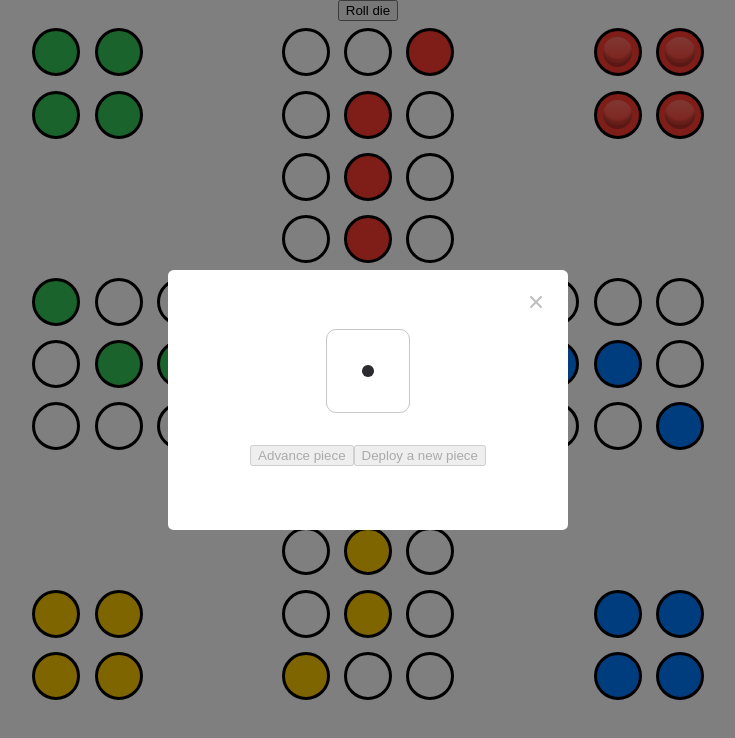
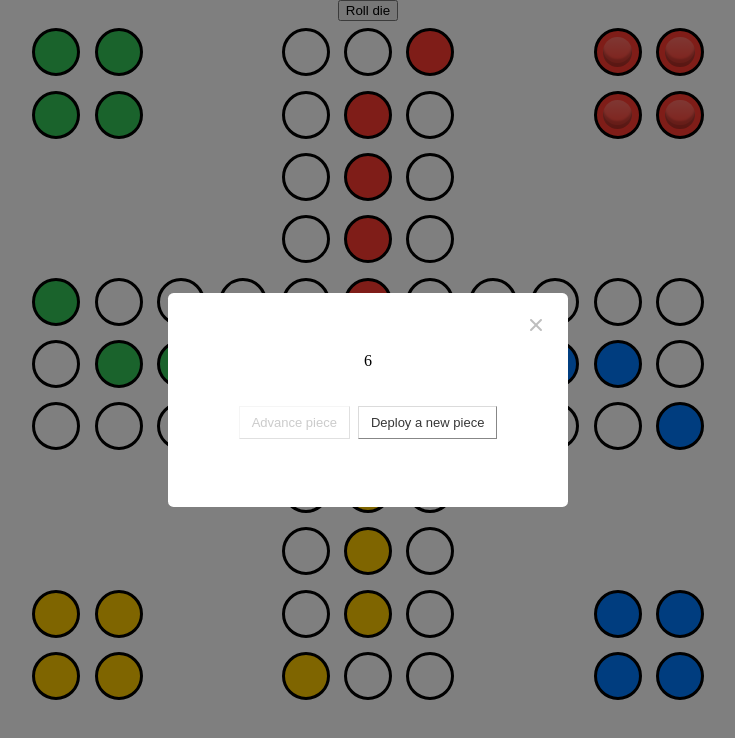
Before and after one commit to pavelruzicka/ludo-client, a Vue app: page / in a window 1280 px wide. Both pictures are taken after a click on the button "Roll die". Shown: the top 738 px of the page, without its empty margins (272-1007 px from the left). Built offline with nearby package versions, Linux system fonts and the light colour scheme.

Commit message:
feat: custom modal buttons

```diff
--- a/src/components/Die.vue
+++ /dev/null
@@ -1,50 +0,0 @@
-<template>
-  <div class="die">
-    <div
-      class="dot"
-      v-for="i in dots"
-      :key="i"
-      :class="{active: active ? active.includes(i) : false}"
-    ></div>
-  </div>
-</template>
-
-<script>
-export default {
-  name: "die",
-
-  data() {
-    return {
-      dots: Array.from(Array(25).keys())
-    };
-  },
-
-  computed: {
-    active() {
-      switch (this.value) {
-        case 1:
-          return [12];
-          break;
-        case 2:
-          return [6, 18];
-          break;
-        case 3:
-          return [4, 12, 20];
-          break;
-        case 4:
-          return [6, 8, 16, 18];
-          break;
-        case 5:
-          return [0, 4, 12, 20, 24];
-          break;
-        case 6:
-          return [1, 3, 11, 13, 21, 23];
-      }
-    }
-  },
-
-  props: ["value"]
-};
-</script>
-
-<style lang="sass" src="../styles/Die.sass"></style>
--- /dev/null
+++ b/src/components/ModalButton.vue
@@ -0,0 +1,13 @@
+<template>
+  <button :disabled="!enabled" @click="$emit('click')">{{ label }}</button>
+</template>
+
+<script>
+export default {
+  name: "modal-button",
+
+  props: ["enabled", "label"]
+};
+</script>
+
+<style lang="sass" src="../styles/ModalButton.sass"></style>
--- a/src/logic/dieSequence.js
+++ /dev/null
@@ -1,19 +0,0 @@
-const selectElement = previous => {
-  const values = Array.from(Array(6).keys()).map(i => i + 1);
-  const filtered = values.filter(n => n !== previous);
-
-  const el = filtered[Math.floor(Math.random() * 5)];
-
-  return el;
-};
-
-export default length => {
-  const initial = Math.floor(Math.random() * 5) + 1;
-  const sequence = [initial];
-
-  for (let i = 0; i < length; i++) {
-    sequence.push(selectElement(sequence[i]));
-  }
-
-  return sequence;
-};
--- a/src/modals/Die.vue
+++ b/src/modals/Die.vue
@@ -1,25 +1,27 @@
 <template>
-  <Structure :disabled="hasNoPiecesDeployed || !ableToDeploy" @close="execute(null)">
-    <Die :value="roll"/>
-
+  <Structure :closeable="closeable" @close="execute(null)">
+    {{ roll }}
     <div style="margin-top: 2rem">
-      <button
+      <ModalButton
+        class="modal-button"
+        :enabled="ableToAdvance"
         @click="execute('advance')"
-        :disabled="rollStatus ? hasNoPiecesDeployed : true"
-      >Advance piece</button>
-      <button
+        label="Advance piece"
+      />
+      <ModalButton
+        class="modal-button"
+        :enabled="ableToDeploy"
         @click="execute('deploy')"
-        :disabled="rollStatus ? !ableToDeploy : true"
-      >Deploy a new piece</button>
+        label="Deploy a new piece"
+      />
     </div>
   </Structure>
 </template>
 
 <script>
-import dieSequence from "../logic/dieSequence";
+import Structure from "./Structure";
 
-import Structure from "./Structure";
-import Die from "../components/Die";
+import ModalButton from "../components/ModalButton";
 
 import { mapGetters } from "vuex";
 import constants from "../constants";
@@ -27,7 +29,7 @@ import constants from "../constants";
 export default {
   name: "die",
 
-  components: { Structure, Die },
+  components: { Structure, ModalButton },
 
   data() {
     return {
@@ -36,19 +38,11 @@ export default {
   },
 
   created() {
-    const sequence = dieSequence(30);
+    //this.roll = Math.floor(Math.random() * 6) + 1;
+    this.roll = 6;
 
-    for (let i = 0; i < sequence.length; i++) {
-      setTimeout(() => {
-        this.roll = sequence[i];
-      }, 100 * (i + 1));
-    }
-
-    setTimeout(() => {
-      this.roll = sequence[sequence.length - 1];
-      this.$store.commit("setLastRoll", { value: this.roll });
-      this.$store.commit("setRollStatus", { target: true });
-    }, 100 * sequence.length);
+    this.$store.commit("setLastRoll", { value: this.roll });
+    this.$store.commit("setRollStatus", { target: true });
   },
 
   computed: {
@@ -77,6 +71,14 @@ export default {
           return false;
         }
       }
+    },
+
+    ableToAdvance() {
+      return !this.hasNoPiecesDeployed;
+    },
+
+    closeable() {
+      return !this.ableToDeploy && !this.ableToAdvance;
     }
   },
 
--- a/src/modals/Structure.vue
+++ b/src/modals/Structure.vue
@@ -2,7 +2,11 @@
   <Cloak>
     <div class="modal">
       <div class="header">
-        <button class="close-button" :class="{disabled}" @click="!disabled ? close() : undefined">
+        <button
+          class="close-button"
+          :class="{disabled: !closeable}"
+          @click="closeable ? close() : undefined"
+        >
           <svg xmlns="http://www.w3.org/2000/svg" viewBox="0 0 512 512">
             <path
               d="M278.6 256l68.2-68.2c6.2-6.2 6.2-16.4 0-22.6-6.2-6.2-16.4-6.2-22.6 0L256 233.4l-68.2-68.2c-6.2-6.2-16.4-6.2-22.6 0-3.1 3.1-4.7 7.2-4.7 11.3 0 4.1 1.6 8.2 4.7 11.3l68.2 68.2-68.2 68.2c-3.1 3.1-4.7 7.2-4.7 11.3 0 4.1 1.6 8.2 4.7 11.3 6.2 6.2 16.4 6.2 22.6 0l68.2-68.2 68.2 68.2c6.2 6.2 16.4 6.2 22.6 0 6.2-6.2 6.2-16.4 0-22.6L278.6 256z"
@@ -25,7 +29,7 @@ export default {
 
   components: { Cloak },
 
-  props: ["disabled"],
+  props: ["closeable"],
 
   methods: {
     close() {
--- /dev/null
+++ b/src/styles/ModalButton.sass
@@ -0,0 +1,28 @@
+.modal-button
+  background-color: #fff
+  border-color: #dbdbdb
+  border-width: 1px
+  color: #363636
+  cursor: pointer
+  justify-content: center
+  padding: .475rem .75rem
+  margin: .25rem
+  font-size: 13px
+  text-align: center
+  white-space: nowrap
+
+  &:hover
+    border-color: #b5b5b5
+    color: #363636
+
+  &:active, &:focus
+    outline: 0
+    border-color: #4a4a4a
+    color: #363636
+
+  &[disabled]
+    background-color: #fff
+    border-color: #dbdbdb
+    box-shadow: none
+    opacity: .25
+    cursor: not-allowed
```
